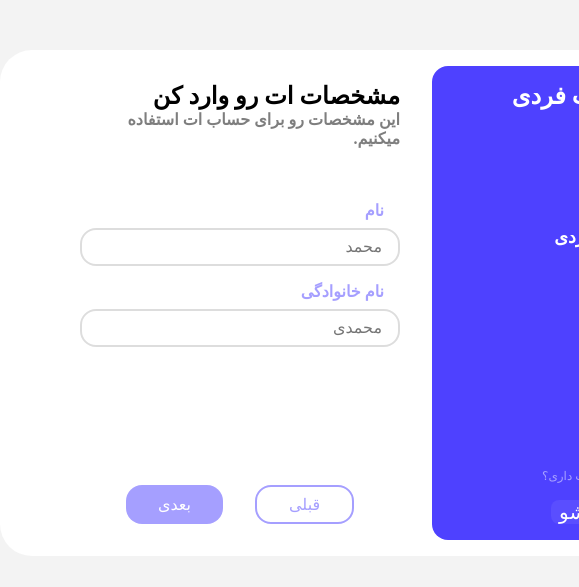
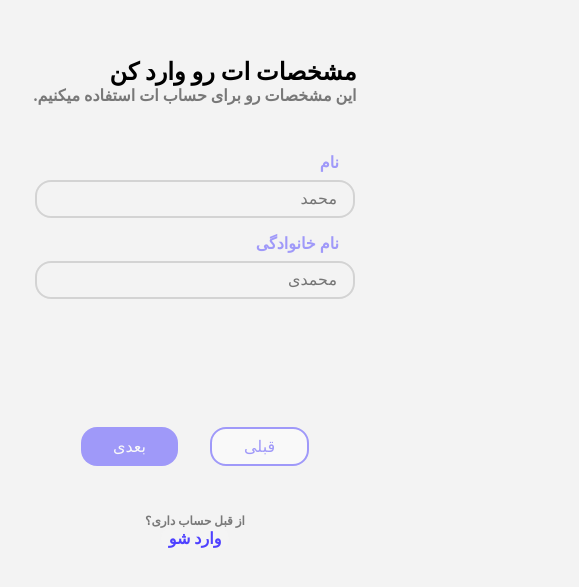
Before and after one commit to reza-kelidari/form-validator, a React (Vite) app: page / in a window 390 px wide. Shown: the part 119-706 px from the top of the page, 579 px wide, since content can reach past the window. Built offline with nearby package versions, Linux system fonts and the light colour scheme; the HTML template or start-up script is replaced by a standard one; a web font is replaced by a local one.

Commit message:
Making profile page

```diff
--- a/src/App.tsx
+++ b/src/App.tsx
@@ -4,6 +4,7 @@ import { useState } from "react";
 import { FormContext } from "./Context/Form";
 import { InfoType } from "./Context/types";
 import Login from "./Pages/Login";
+import Profile from "./Pages/Profile";
 
 function App() {
   /**
@@ -23,6 +24,7 @@ function App() {
         <Routes>
           <Route path="/" element={<SignUp />} />
           <Route path="/login" element={<Login />} />
+          <Route path="/profile" element={<Profile />} />
         </Routes>
       </BrowserRouter>
     </FormContext.Provider>
--- a/src/Components/Banner/styles.module.scss
+++ b/src/Components/Banner/styles.module.scss
@@ -50,11 +50,14 @@
   }
 
   .change {
-    // visibility: hidden;
     display: flex;
     flex-direction: column;
     align-items: center;
     gap: 1rem;
+
+    &.hide {
+      display: none;
+    }
 
     .title {
       font-size: 0.75rem;
@@ -66,3 +69,9 @@
     }
   }
 }
+
+@media only screen and (max-width: 768px) {
+  .banner {
+    display: none !important;
+  }
+}
--- a/src/Pages/Login/index.tsx
+++ b/src/Pages/Login/index.tsx
@@ -1,7 +1,7 @@
 import Styles from "../styles.module.scss";
 import GlobalStyles from "../../global.module.scss";
 import Banner from "../../Components/Banner";
-import { useNavigate } from "react-router-dom";
+import { Link, useNavigate } from "react-router-dom";
 import { useEffect, useState } from "react";
 import { emailValidate } from "../SignUp/Components/Email";
 import { InfoType } from "../../Context/types";
@@ -108,6 +108,13 @@ export default function Login(): JSX.Element {
             ورود
           </button>
         </div>
+
+        <div className={Styles.change}>
+          <h3 className={Styles.subtitle}>حسابی نداری؟</h3>
+          <Link to="/" className={Styles.title}>
+            یه حساب درست کن
+          </Link>
+        </div>
       </div>
     </div>
   );
--- /dev/null
+++ b/src/Pages/Profile/index.tsx
@@ -0,0 +1,72 @@
+import Banner from "../../Components/Banner";
+import {
+  getUser,
+  sendVerificationEmail,
+} from "../../Services/Firebase/Firebase";
+import Styles from "../styles.module.scss";
+import GlobalStyles from "../../global.module.scss";
+import { useNavigate } from "react-router-dom";
+import { useEffect, useState } from "react";
+import { User } from "firebase/auth";
+
+export default function Profile() {
+  const navigate = useNavigate();
+  const [user, setUser] = useState<User>();
+  const [isVerifyEmailSent, setIsVerifyEmailSent] = useState<boolean>(false);
+
+  useEffect(() => {
+    getUser()
+      .then((result) => setUser(result))
+      .catch(() => navigate("/"));
+  }, []);
+
+  if (!user) return <div className={Styles.loading}>لطفا صبر کنید ...</div>;
+  else
+    return (
+      <div className={Styles.box}>
+        <Banner />
+        <div className={Styles.container}>
+          <div className={Styles.details}>
+            <div className={Styles.detail}>
+              <h1 className={Styles.detailSubtitle}>نام و نام خانوادگی</h1>
+              <h3 className={Styles.detailTitle}>{user?.displayName}</h3>
+            </div>
+
+            <div className={Styles.detail}>
+              <h1 className={Styles.detailSubtitle}>ایمیل</h1>
+              <h3 className={Styles.detailTitle}>{user?.email}</h3>
+              {!user?.emailVerified ? (
+                <div className={Styles.verify}>
+                  <div className={Styles.error}>ایمیل تایید نشده</div>
+                  <button
+                    className={[
+                      GlobalStyles.secondary,
+                      GlobalStyles.small,
+                      isVerifyEmailSent ? GlobalStyles.disabled : "",
+                    ].join(" ")}
+                    onClick={() => {
+                      setIsVerifyEmailSent(true);
+                      sendVerificationEmail();
+                    }}
+                  >
+                    تایید اش کن
+                  </button>
+                </div>
+              ) : (
+                <div className={Styles.verified}>ایمیل تایید شده</div>
+              )}
+            </div>
+
+            <div className={Styles.detail}>
+              <h1 className={Styles.detailSubtitle}>زمان ایجاد حساب</h1>
+              <h3 className={Styles.detailTitle}>
+                {new Date(
+                  user?.metadata.creationTime as string
+                ).toLocaleString("fa-IR")}
+              </h3>
+            </div>
+          </div>
+        </div>
+      </div>
+    );
+}
--- a/src/Pages/SignUp/index.tsx
+++ b/src/Pages/SignUp/index.tsx
@@ -8,7 +8,7 @@ import Email, { emailValidate } from "./Components/Email";
 import useFormContext from "../../Context/Form";
 import Password, { passwordValidate } from "./Components/Password";
 import { signUp } from "../../Services/Firebase/Firebase";
-import { useNavigate } from "react-router-dom";
+import { Link, useNavigate } from "react-router-dom";
 
 /**
  * This page renders a multi step sign up form, validates
@@ -112,6 +112,13 @@ export default function SignUp(): JSX.Element {
             بعدی
           </button>
         </div>
+
+        <div className={Styles.change}>
+          <h3 className={Styles.subtitle}>از قبل حساب داری؟</h3>
+          <Link to="/login" className={Styles.title}>
+            وارد شو
+          </Link>
+        </div>
       </div>
     </div>
   );
--- a/src/Pages/styles.module.scss
+++ b/src/Pages/styles.module.scss
@@ -13,13 +13,6 @@
     flex-direction: column;
     justify-content: space-between;
     gap: 3rem;
-
-    .buttonBar {
-      width: 100%;
-      display: flex;
-      justify-content: center;
-      gap: 2rem;
-    }
 
     .error {
       font-size: 1rem;
@@ -67,5 +60,98 @@
         }
       }
     }
+
+    .details {
+      display: flex;
+      flex-direction: column;
+      gap: 2rem;
+
+      .detail {
+        display: flex;
+        flex-direction: column;
+
+        .detailSubtitle {
+          font-size: 1rem;
+          opacity: 0.5;
+        }
+
+        .detailTitle {
+          font-size: 1.5rem;
+          color: #4e41ff;
+          font-weight: 700;
+        }
+
+        .verify {
+          display: flex;
+          align-items: center;
+          gap: 1rem;
+
+          .error {
+            width: unset;
+          }
+        }
+
+        .verified {
+          color: #007914;
+          font-weight: 700;
+          font-size: 1rem;
+        }
+      }
+    }
+
+    .buttonBar {
+      width: 100%;
+      display: flex;
+      justify-content: center;
+      gap: 2rem;
+    }
+
+    .change {
+      display: none;
+      flex-direction: column;
+      align-items: center;
+
+      .subtitle {
+        font-size: 0.75rem;
+        opacity: 0.5;
+      }
+
+      .title {
+        font-size: 1rem;
+        color: #4e41ff;
+        font-weight: 700;
+      }
+    }
   }
 }
+
+@media only screen and (max-width: 768px) {
+  .box {
+    height: 100vh;
+    width: 100vw;
+    display: flex;
+    align-items: center;
+    justify-content: center;
+    padding: unset;
+    background: unset;
+
+    .container {
+      width: 100%;
+      align-items: center;
+      .details {
+        width: 75%;
+
+        .detail {
+          background: #fff;
+          padding: 1rem 2rem;
+          border-radius: 1rem;
+          box-shadow: 0 0 1rem #00000022;
+        }
+      }
+
+      .change {
+        display: flex;
+      }
+    }
+  }
+}
--- a/src/Services/Firebase/Firebase.ts
+++ b/src/Services/Firebase/Firebase.ts
@@ -6,7 +6,9 @@ import {
   sendEmailVerification,
   signInWithEmailAndPassword,
   signOut,
+  Unsubscribe,
   updateProfile,
+  User,
 } from "firebase/auth";
 import { InfoType } from "../../Context/types";
 import { SignUpOrLoginType } from "./types";
@@ -113,7 +115,7 @@ export async function logout(): Promise<void> {
 /**
  * Sends a verification email to user
  */
-export async function verify(): Promise<void> {
+export async function sendVerificationEmail(): Promise<void> {
   try {
     if (auth.currentUser) {
       await sendEmailVerification(auth.currentUser);
@@ -139,3 +141,20 @@ export async function deleteAccount(): Promise<void> {
     throw new Error(error.code);
   }
 }
+
+/**
+ * Provides logged in user's informations
+ *
+ * This method waits until user data fetched from server
+ */
+export async function getUser(): Promise<User> {
+  let unsubscribe: Unsubscribe;
+  await new Promise<User>(
+    (resolve) =>
+      (unsubscribe = auth.onAuthStateChanged((user) => {
+        if (user) resolve(user);
+        else throw new Error("An error occured");
+      }))
+  );
+  return auth.currentUser as User;
+}
--- a/src/global.module.scss
+++ b/src/global.module.scss
@@ -64,4 +64,8 @@ button {
   &.disabled {
     opacity: 0.5;
   }
+
+  &.small {
+    padding: 0 0.5rem;
+  }
 }
```
